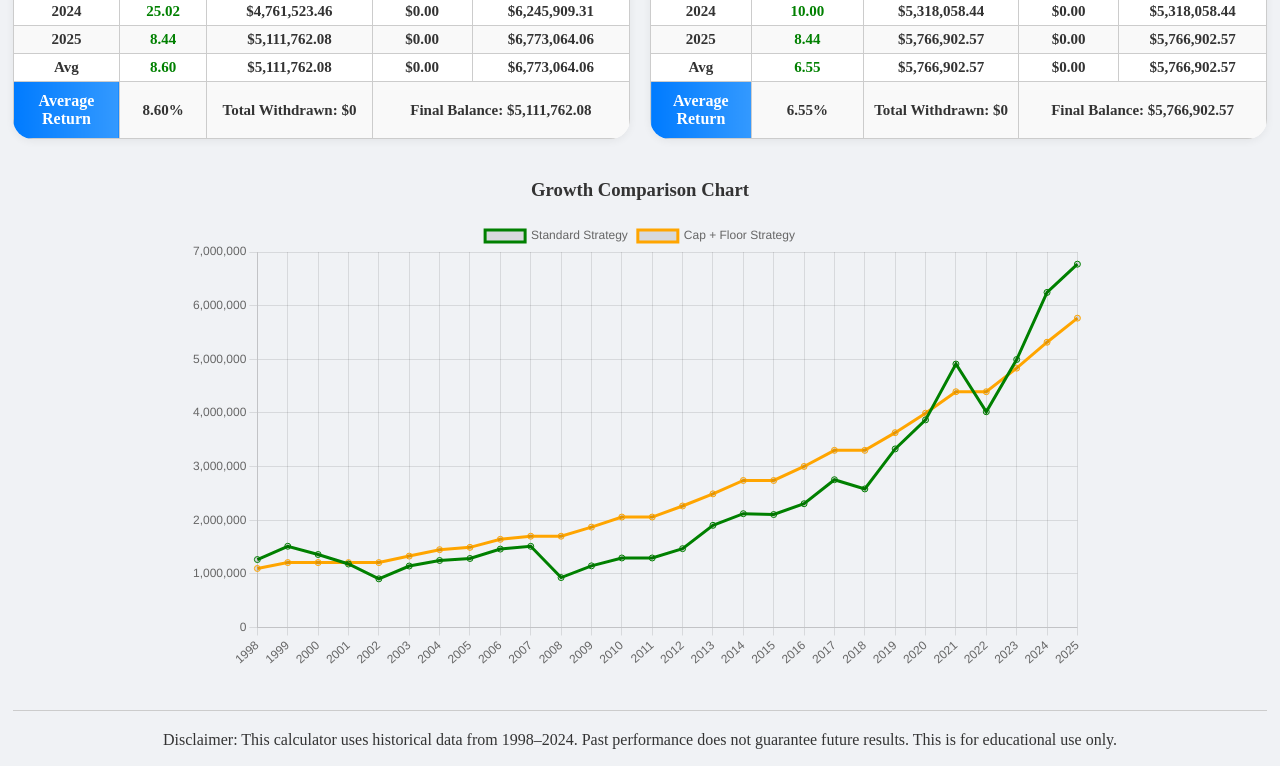
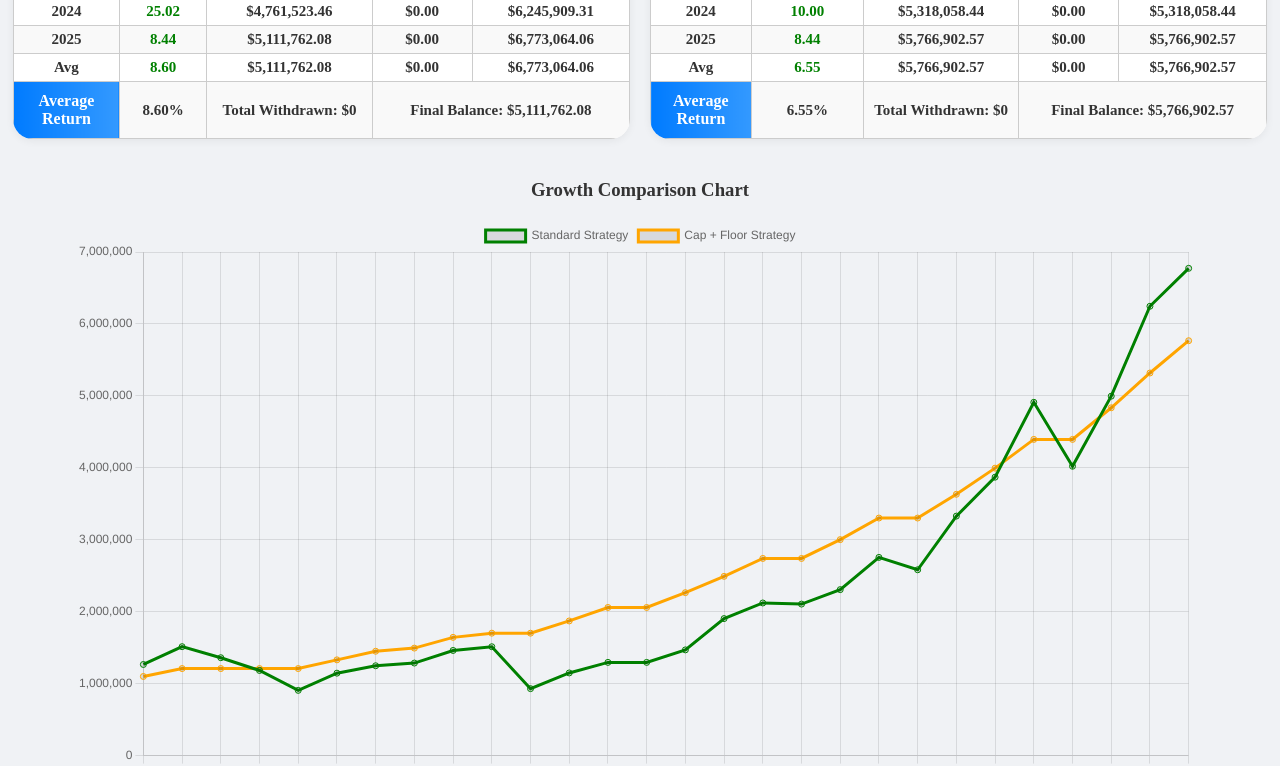
Before and after one commit to AspireHall/Lionguard, a React (Vite) app: page /indexCalculator in a window 1280 px wide. Shown: the part 1380-2146 px from the top of the page. Built offline with nearby package versions, Linux system fonts and the light colour scheme.

Commit message:
updated graph container setting

```diff
--- a/src/Pages/IndexCalculator/IndexCalculator.module.css
+++ b/src/Pages/IndexCalculator/IndexCalculator.module.css
@@ -142,7 +142,9 @@ th {
   flex-direction: column;
   align-items: center;
   justify-content: center;
-  width: 100%;
+  width: 90%;
+  padding-left: 5%;
+  padding-right: 5%;
   height: auto;
 }
 .chartHeading {
@@ -150,7 +152,7 @@ th {
   margin-top: 40px;
 }
 .chart {
-  width: 900px;
+  width: 100%;
 }
 canvas {
   display: block;
```
